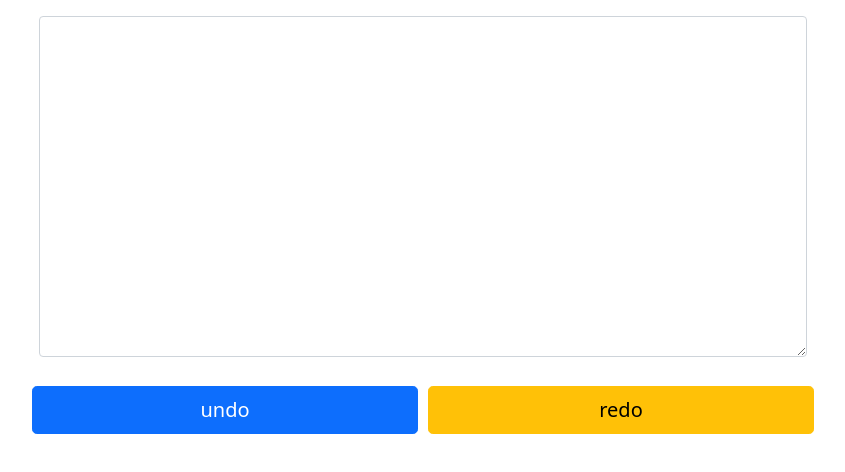
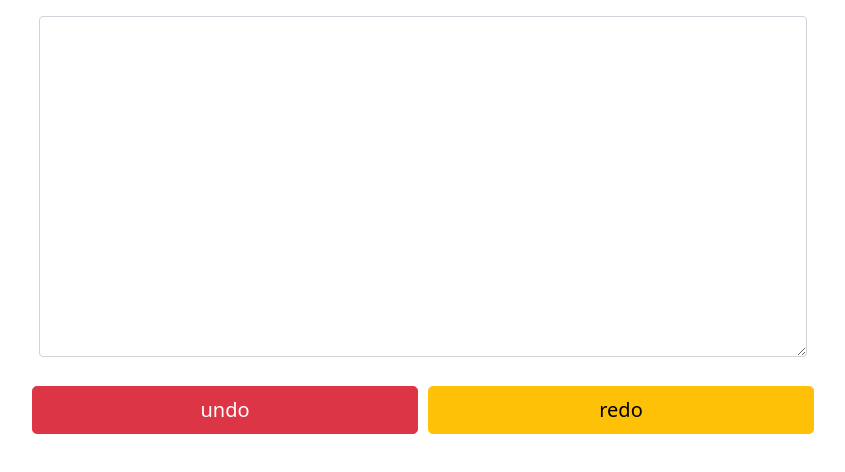
Before and after one commit to iMrDJAi/UndoRedo.js, a website: page index.html in a window 1280 px wide. Shown: the whole page, without its empty margins (217-1062 px from the left). Drawn offline with nearby package versions, Linux system fonts and the light colour scheme.

Commit message:
Update index.html

```diff
--- a/index.html
+++ b/index.html
@@ -13,7 +13,7 @@
         <textarea class="form-control" id="input" style="height: 341px; width: 100%;"></textarea>
         <br>
         <div class="row">
-            <button id="undo" style="margin: 5px;" class="btn btn-primary btn-lg col">undo</button>
+            <button id="undo" style="margin: 5px;" class="btn btn-danger btn-lg col">undo</button>
             <button id="redo" style="margin: 5px;" class="btn btn-warning btn-lg col">redo</button>
         </div>
     </div>
```
